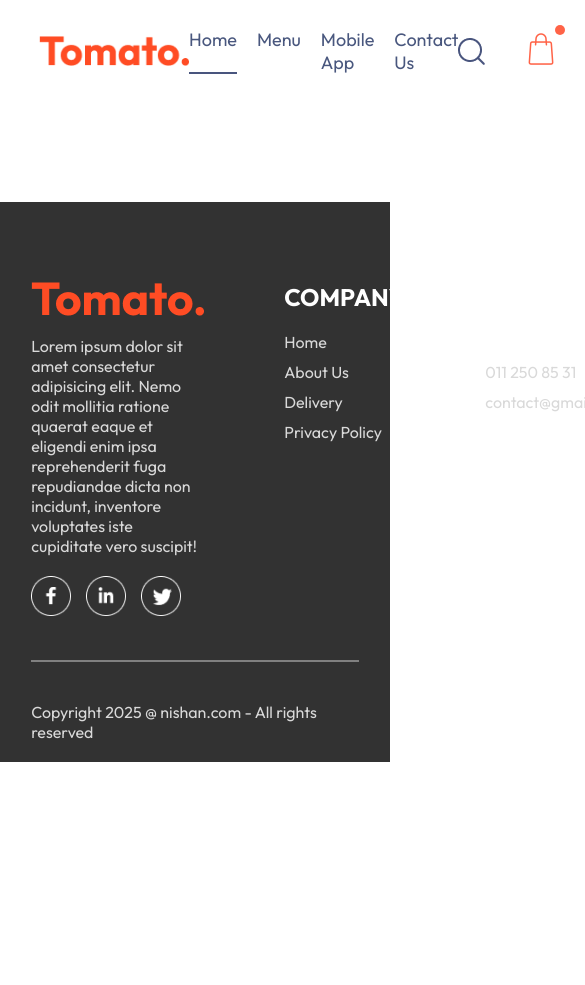
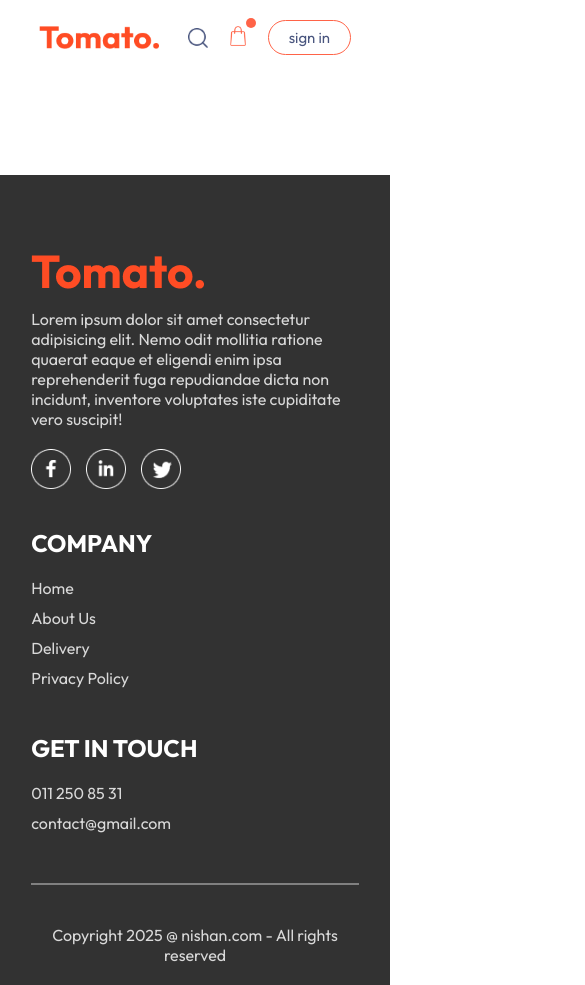
Before and after one commit to k-nishan/food-delivery-app, a React (Vite) app in the folder frontend/: page /order in a window 390 px wide. Shown: the top 985 px of the page, 585 px wide, since content can reach past the window. Before the commit the page ends 844 px from the top, so only its background shows below. Built offline with nearby package versions, Linux system fonts and the light colour scheme.

Commit message:
making components responsive

```diff
--- a/frontend/src/components/AppDownload/AppDownload.jsx
+++ b/frontend/src/components/AppDownload/AppDownload.jsx
@@ -1,4 +1,3 @@
-import React from "react";
 import "./AppDownload.css";
 import { assets } from "../../assets/assets";
 
--- a/frontend/src/components/ExploreMenu/ExploreMenu.css
+++ b/frontend/src/components/ExploreMenu/ExploreMenu.css
@@ -59,3 +59,10 @@
 .explore-menu-list-item .select{
     color: tomato;
 }
+
+@media (max-width: 1050px) {
+    .explore-menu-text {
+        min-width: 100%;
+        font-size: 14px;
+    }
+}
--- a/frontend/src/components/Footer/Footer.css
+++ b/frontend/src/components/Footer/Footer.css
@@ -46,3 +46,14 @@
     background-color: gray;
     border: none;
 }
+
+@media (max-width: 750px) {
+    .footer-content{
+        display: flex;
+        flex-direction: column;
+        gap: 35px;
+    }
+    .footer-copyright {
+        text-align: center;
+    }
+}
--- a/frontend/src/components/Footer/Footer.jsx
+++ b/frontend/src/components/Footer/Footer.jsx
@@ -1,4 +1,3 @@
-import React from 'react'
 import './Footer.css'
 import { assets } from '../../assets/assets'
 
--- a/frontend/src/components/Header/Header.css
+++ b/frontend/src/components/Header/Header.css
@@ -38,3 +38,21 @@
     font-size: max(1vw, 13px);
     border-radius: 50px;
 }
+
+@media (max-width: 1050px) {
+    .header-contents {
+        max-width: 45%;
+    }
+}
+
+@media (max-width: 750px) {
+    .header-contents {
+        max-width: 65%;
+    }
+    .header-contents p {
+        display: none;
+    }
+    .header-contents button {
+        padding: 2vw;
+    }
+}
--- a/frontend/src/components/Navbar/Navbar.css
+++ b/frontend/src/components/Navbar/Navbar.css
@@ -60,3 +60,48 @@
     top: -8px;
     right: -8px;
 }
+
+@media (max-width: 1050px) {
+    .navbar .logo {
+        width: 140px;
+    }
+    .navbar-menu {
+        gap: 20px;
+        font-size: 17px;
+    }
+    .navbar-right{
+        gap: 30px;
+    }
+    .navbar-right img {
+        width: 22px;
+    }
+    .navbar-right button{
+        padding: 8px 25px;
+    }
+}
+
+@media (max-width: 900px) {
+    .navbar .logo {
+        width: 120px;
+    }
+    .navbar-menu {
+        gap: 15px;
+        font-size: 16px;
+    }
+    .navbar-right{
+        gap: 20px;
+    }
+    .navbar-right img {
+        width: 20px;
+    }
+    .navbar-right button{
+        padding: 7px 20px;
+        font-size: 15px;
+    }
+}
+
+@media (max-width: 750px) {
+    .navbar-menu {
+        display: none;
+    }
+}
```
